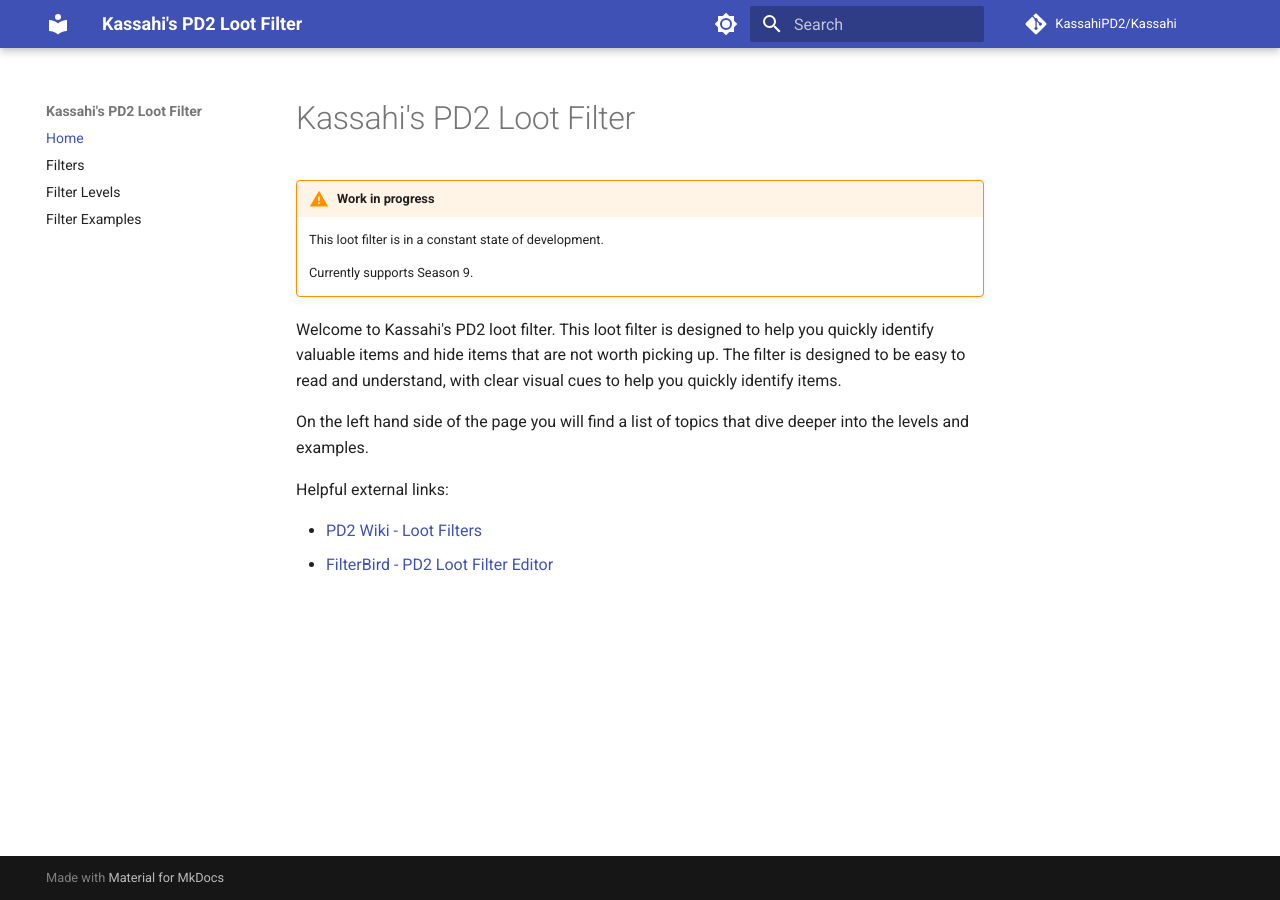
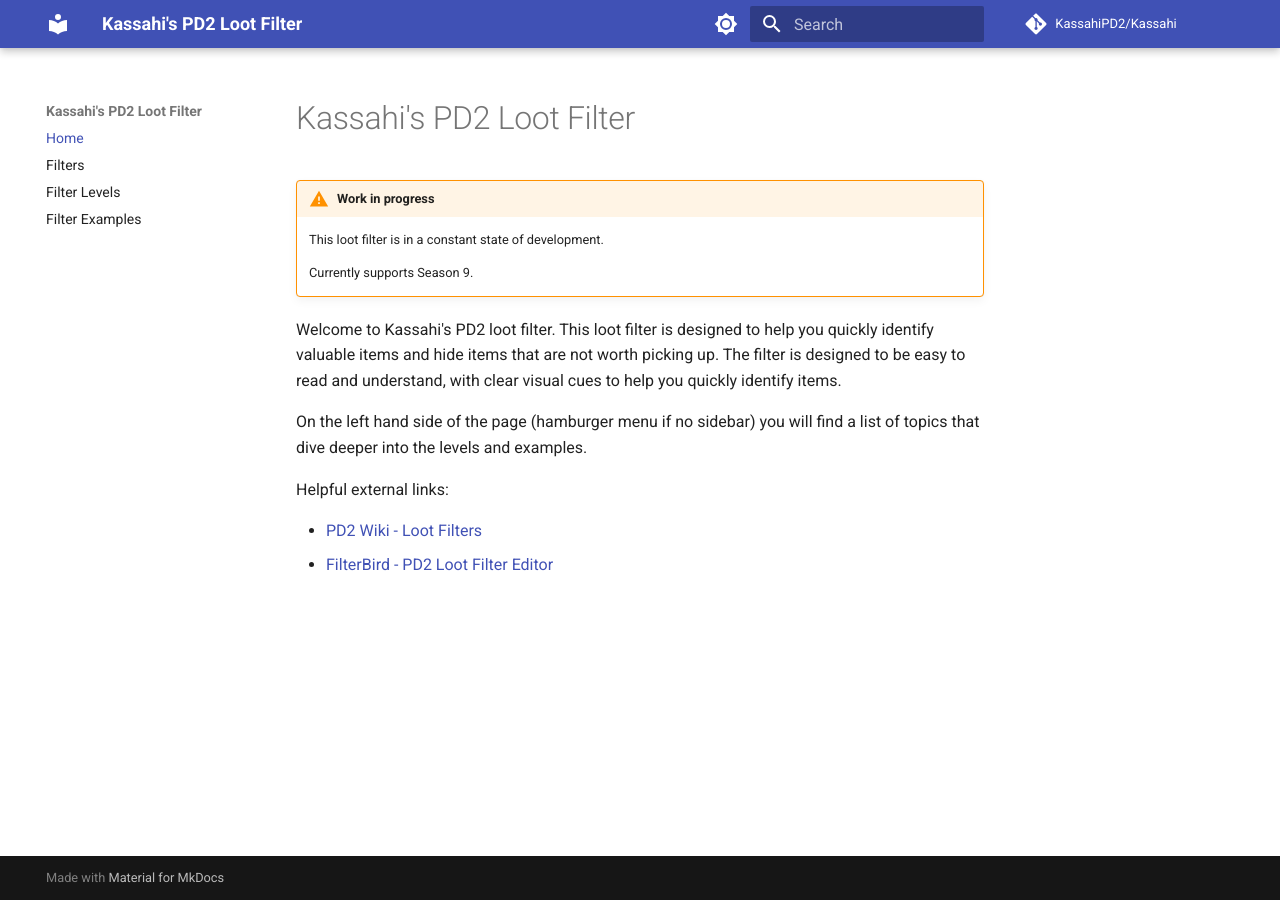
Before and after one commit to KassahiPD2/Kassahi, an MkDocs documentation site: the page built from docs/index.md, in a window 1280 px wide. Built offline with MkDocs 1.6.1 and Material for MkDocs 9.7.7, drawn with Linux system fonts in a browser that asks for light colours; comment, search, counter and statistics services are not loaded.

Commit message:
docs: helpful nav tips

```diff
--- a/docs/index.md
+++ b/docs/index.md
@@ -8,7 +8,7 @@
 
 Welcome to Kassahi's PD2 loot filter. This loot filter is designed to help you quickly identify valuable items and hide items that are not worth picking up. The filter is designed to be easy to read and understand, with clear visual cues to help you quickly identify items.
 
-On the left hand side of the page you will find a list of topics that dive deeper into the levels and examples.
+On the left hand side of the page (hamburger menu if no sidebar) you will find a list of topics that dive deeper into the levels and examples.
 
 Helpful external links:
 
```
